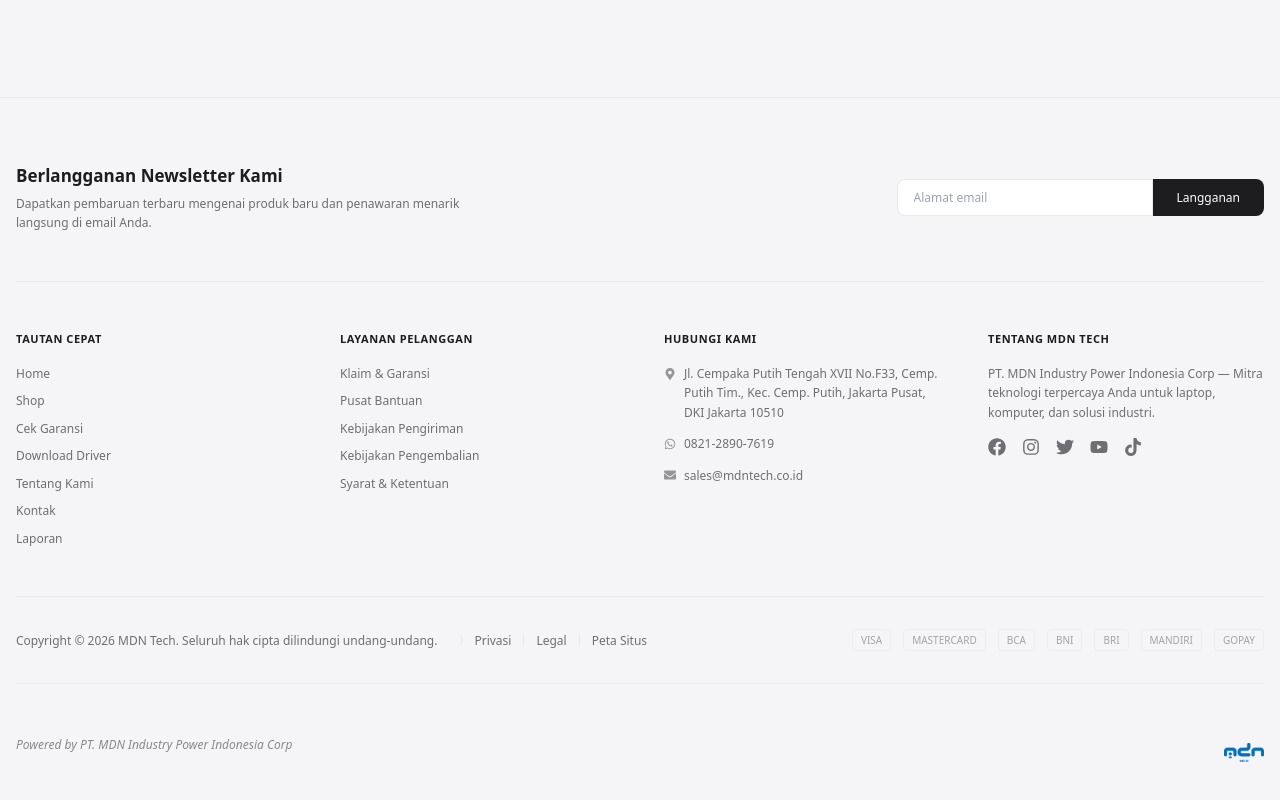
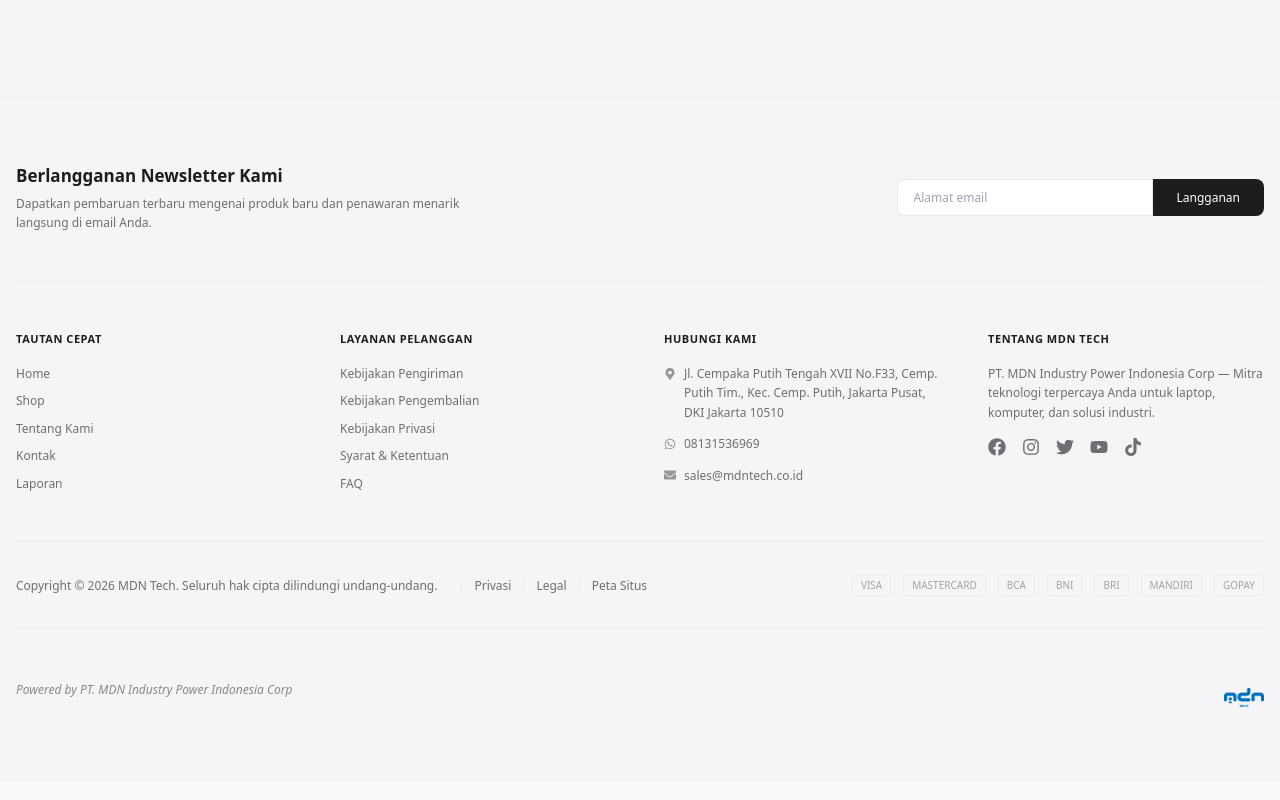
Before and after one commit to suryadharmabakti/MDN, a Next.js app: page / in a window 1280 px wide. Shown: the part 6786-7586 px from the top of the page. Built offline with nearby package versions, Linux system fonts and the light colour scheme; no server answers; the database is empty.

Commit message:
revert: footer kembali ke versi sebelum refresh (footer tidak boleh berubah)

```diff
--- a/src/components/Footer.tsx
+++ b/src/components/Footer.tsx
@@ -50,8 +50,6 @@ export default function Footer() {
             <ul className="space-y-2">
               <li><Link href="/" className="hover:text-ink hover:underline transition-all">Home</Link></li>
               <li><Link href="/produk" className="hover:text-ink hover:underline transition-all">Shop</Link></li>
-              <li><Link href="/cek-garansi" className="hover:text-ink hover:underline transition-all">Cek Garansi</Link></li>
-              <li><Link href="/download" className="hover:text-ink hover:underline transition-all">Download Driver</Link></li>
               <li><Link href="/tentang-kami" className="hover:text-ink hover:underline transition-all">Tentang Kami</Link></li>
               <li><Link href="/hubungi-kami" className="hover:text-ink hover:underline transition-all">Kontak</Link></li>
               <li><Link href="/laporan" className="hover:text-ink hover:underline transition-all">Laporan</Link></li>
@@ -62,11 +60,11 @@ export default function Footer() {
           <div>
             <h4 className="text-ink font-semibold mb-4 uppercase tracking-wider text-[11px]">Layanan Pelanggan</h4>
             <ul className="space-y-2">
-              <li><Link href="/cek-garansi" className="hover:text-ink hover:underline transition-all">Klaim & Garansi</Link></li>
-              <li><Link href="/hubungi-kami" className="hover:text-ink hover:underline transition-all">Pusat Bantuan</Link></li>
-              <li><Link href="/hubungi-kami" className="hover:text-ink hover:underline transition-all">Kebijakan Pengiriman</Link></li>
-              <li><Link href="/hubungi-kami" className="hover:text-ink hover:underline transition-all">Kebijakan Pengembalian</Link></li>
-              <li><Link href="/hubungi-kami" className="hover:text-ink hover:underline transition-all">Syarat & Ketentuan</Link></li>
+              <li><Link href="#" className="hover:text-ink hover:underline transition-all">Kebijakan Pengiriman</Link></li>
+              <li><Link href="#" className="hover:text-ink hover:underline transition-all">Kebijakan Pengembalian</Link></li>
+              <li><Link href="#" className="hover:text-ink hover:underline transition-all">Kebijakan Privasi</Link></li>
+              <li><Link href="#" className="hover:text-ink hover:underline transition-all">Syarat & Ketentuan</Link></li>
+              <li><Link href="#" className="hover:text-ink hover:underline transition-all">FAQ</Link></li>
             </ul>
           </div>
 
@@ -89,7 +87,7 @@ export default function Footer() {
                   rel="noopener noreferrer"
                   className="hover:text-ink hover:underline transition-all"
                 >
-                  0821-2890-7619
+                  08131536969
                 </a>
               </li>
               <li className="flex items-center gap-2">
```
